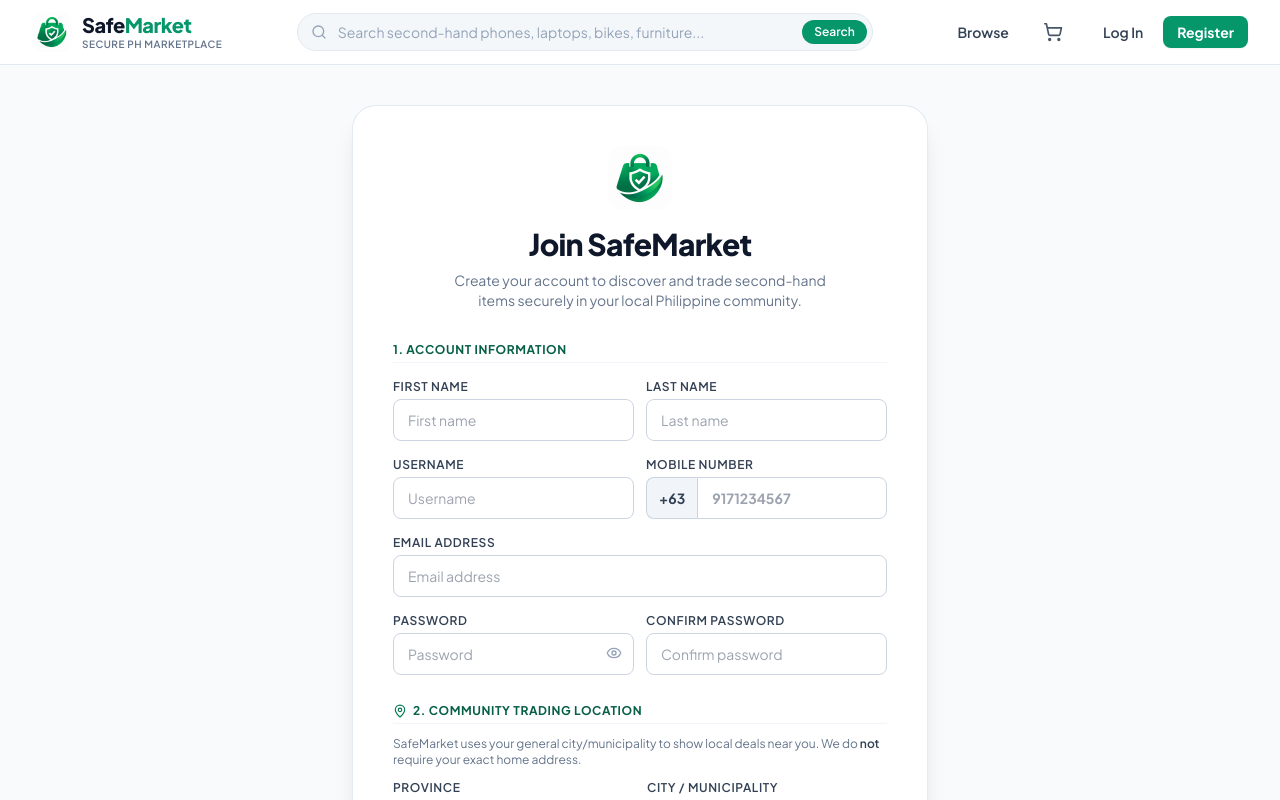
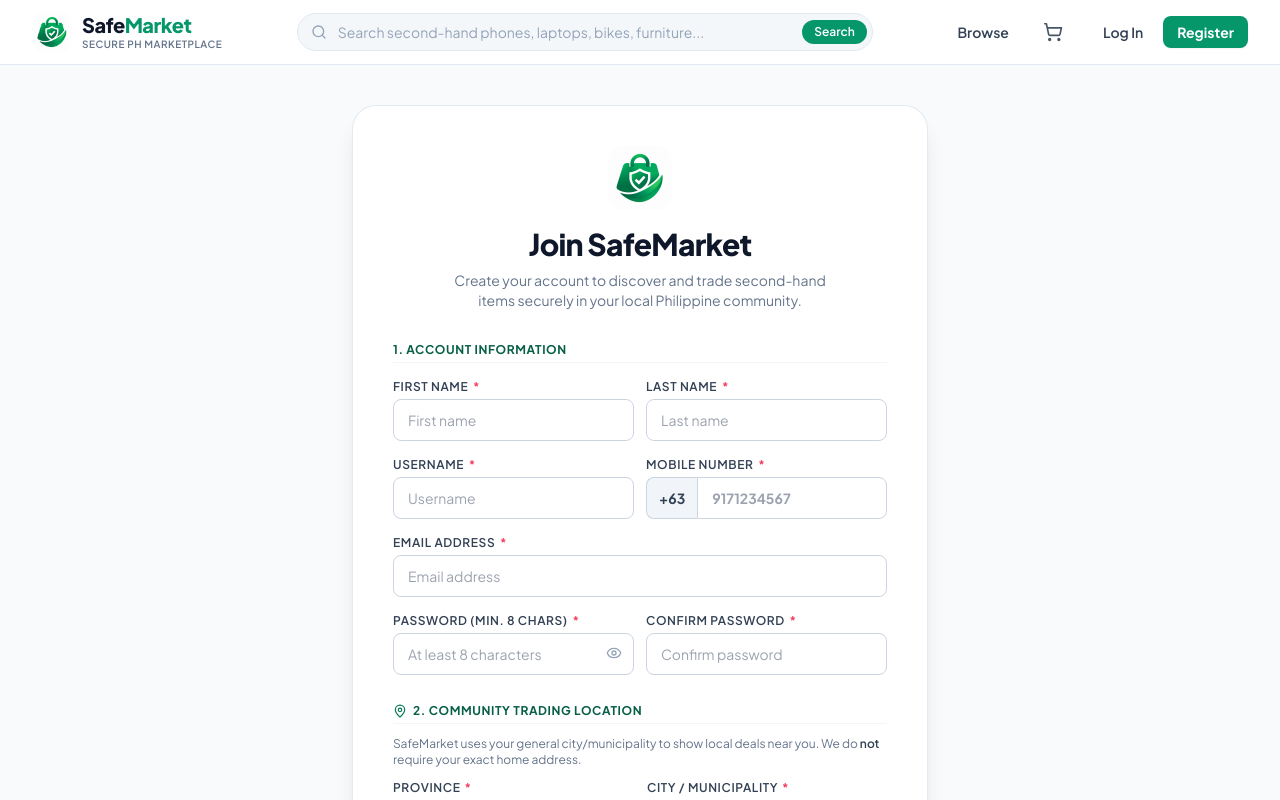
Before and after one commit to ivanyanescarlo/SafeMarket, a React (Vite) app in the folder client/: page /register in a window 1280 px wide. Shown: the top 800 px of the page. Built offline with nearby package versions, Linux system fonts and the light colour scheme.

Commit message:
Add red required asterisks, auto-scroll to errors, and set min password length to 8

```diff
--- a/client/src/components/common/LocationSelector.jsx
+++ b/client/src/components/common/LocationSelector.jsx
@@ -93,6 +93,7 @@ function CustomScrollDropdown({
     <div className="relative" ref={dropdownRef}>
       <label className="block text-xs font-semibold text-slate-700 uppercase tracking-wider mb-1.5">
         {label}
+        {required && <span className="text-rose-500 font-bold ml-1">*</span>}
       </label>
 
       {/* Trigger Button */}
--- a/client/src/pages/Register.jsx
+++ b/client/src/pages/Register.jsx
@@ -41,6 +41,7 @@ export default function Register() {
     const cleanMobileDigits = rawMobileNumber.replace(/\D/g, '');
     if (cleanMobileDigits.length !== 10) {
       setError('Please enter a valid 10-digit Philippine mobile number after +63.');
+      window.scrollTo({ top: 0, behavior: 'smooth' });
       return;
     }
 
@@ -48,16 +49,19 @@ export default function Register() {
 
     if (formData.password !== formData.confirmPassword) {
       setError('Passwords do not match.');
+      window.scrollTo({ top: 0, behavior: 'smooth' });
       return;
     }
 
-    if (formData.password.length < 6) {
-      setError('Password must be at least 6 characters long.');
+    if (formData.password.length < 8) {
+      setError('Password must be at least 8 characters long.');
+      window.scrollTo({ top: 0, behavior: 'smooth' });
       return;
     }
 
     if (!formData.province || !formData.cityMunicipality) {
       setError('Please select both your Province and City/Municipality.');
+      window.scrollTo({ top: 0, behavior: 'smooth' });
       return;
     }
 
@@ -71,6 +75,7 @@ export default function Register() {
       }
     } catch (err) {
       setError(err.message || 'Registration failed. Please check your information.');
+      window.scrollTo({ top: 0, behavior: 'smooth' });
     } finally {
       setLoading(false);
     }
@@ -112,7 +117,7 @@ export default function Register() {
             <div className="grid grid-cols-1 sm:grid-cols-2 gap-3">
               <div>
                 <label className="block text-xs font-semibold text-slate-700 uppercase tracking-wider mb-1">
-                  First Name
+                  First Name <span className="text-rose-500 font-bold ml-0.5">*</span>
                 </label>
                 <input
                   type="text"
@@ -127,7 +132,7 @@ export default function Register() {
 
               <div>
                 <label className="block text-xs font-semibold text-slate-700 uppercase tracking-wider mb-1">
-                  Last Name
+                  Last Name <span className="text-rose-500 font-bold ml-0.5">*</span>
                 </label>
                 <input
                   type="text"
@@ -144,7 +149,7 @@ export default function Register() {
             <div className="grid grid-cols-1 sm:grid-cols-2 gap-3">
               <div>
                 <label className="block text-xs font-semibold text-slate-700 uppercase tracking-wider mb-1">
-                  Username
+                  Username <span className="text-rose-500 font-bold ml-0.5">*</span>
                 </label>
                 <input
                   type="text"
@@ -159,7 +164,7 @@ export default function Register() {
 
               <div>
                 <label className="block text-xs font-semibold text-slate-700 uppercase tracking-wider mb-1">
-                  Mobile Number
+                  Mobile Number <span className="text-rose-500 font-bold ml-0.5">*</span>
                 </label>
                 <div className="flex items-center">
                   <span className="px-3 py-2.5 bg-slate-100 border border-r-0 border-slate-300 rounded-l-lg text-sm font-bold text-slate-700 select-none">
@@ -184,7 +189,7 @@ export default function Register() {
 
             <div>
               <label className="block text-xs font-semibold text-slate-700 uppercase tracking-wider mb-1">
-                Email Address
+                Email Address <span className="text-rose-500 font-bold ml-0.5">*</span>
               </label>
               <input
                 type="email"
@@ -200,7 +205,7 @@ export default function Register() {
             <div className="grid grid-cols-1 sm:grid-cols-2 gap-3">
               <div className="relative">
                 <label className="block text-xs font-semibold text-slate-700 uppercase tracking-wider mb-1">
-                  Password
+                  Password (Min. 8 chars) <span className="text-rose-500 font-bold ml-0.5">*</span>
                 </label>
                 <input
                   type={showPassword ? 'text' : 'password'}
@@ -208,7 +213,7 @@ export default function Register() {
                   value={formData.password}
                   onChange={handleChange}
                   required
-                  placeholder="Password"
+                  placeholder="At least 8 characters"
                   className="w-full px-3.5 py-2.5 bg-white border border-slate-300 rounded-lg text-sm text-slate-800 focus:outline-none focus:ring-2 focus:ring-safegreen-500 focus:border-safegreen-500 pr-10"
                 />
                 <button
@@ -222,7 +227,7 @@ export default function Register() {
 
               <div>
                 <label className="block text-xs font-semibold text-slate-700 uppercase tracking-wider mb-1">
-                  Confirm Password
+                  Confirm Password <span className="text-rose-500 font-bold ml-0.5">*</span>
                 </label>
                 <input
                   type={showPassword ? 'text' : 'password'}
```
Also changed, not shown: 6 other files (tests, documents, lock files or other folders).
